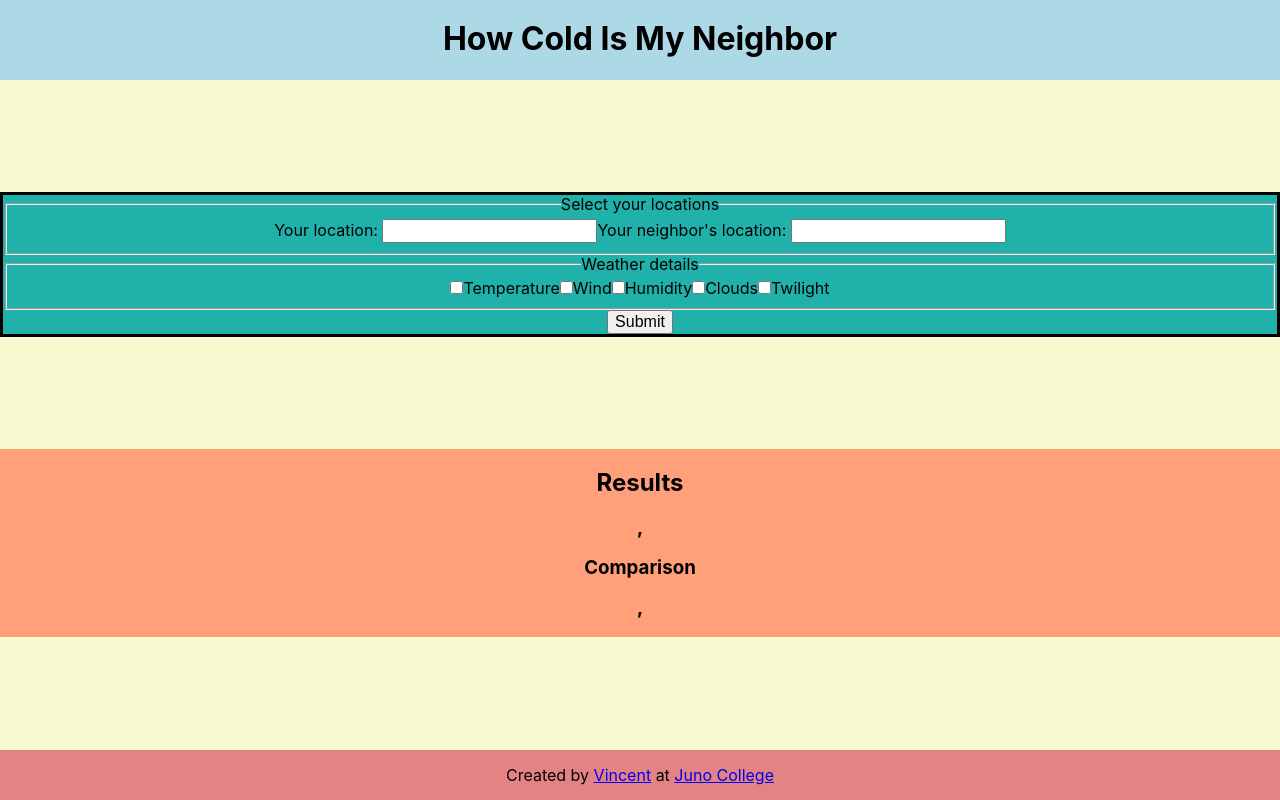
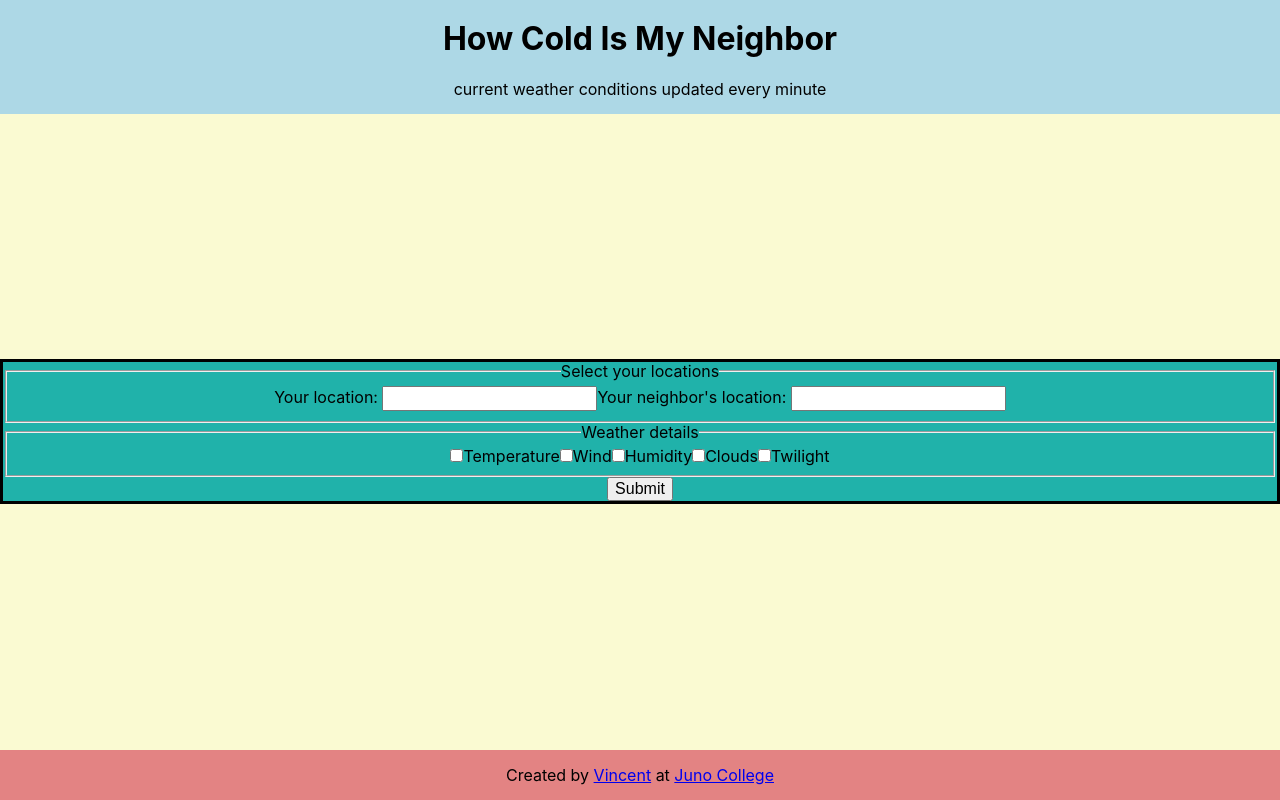
Before and after one commit to vinni-cmd/how-cold-is-my-neighbor, a React (Create React App) app: page / in a window 1280 px wide. Built offline with nearby package versions, Linux system fonts and the light colour scheme.

Commit message:
add conditional rendering and required attributes

```diff
--- a/src/App.js
+++ b/src/App.js
@@ -26,7 +26,9 @@ function App() {
     <div className="App">
       <Header />
       <Form handleFormSubmission={handleFormSubmission} />
-      <Results userWeather={userWeather} neighborWeather={neighborWeather} weatherSelection={weatherSelection} />
+      {
+        (Object.keys(userWeather).length && Object.keys(neighborWeather).length) ? <Results userWeather={userWeather} neighborWeather={neighborWeather} weatherSelection={weatherSelection} /> : null
+      }
       <Footer />
     </div>
   );
--- a/src/Components/Form/Form.js
+++ b/src/Components/Form/Form.js
@@ -37,9 +37,9 @@ const Form = ({ handleFormSubmission }) => {
       <fieldset>
         <legend>Select your locations</legend>
         <label htmlFor="userCity">Your location: </label>
-        <input type="text" name="userCity" id="userCity" onChange={(e) => { setUserCity(e.target.value) }} value={userCity} />
+        <input type="text" name="userCity" id="userCity" onChange={(e) => { setUserCity(e.target.value) }} value={userCity} required />
         <label htmlFor="neighborCity">Your neighbor's location: </label>
-        <input type="text" name="neighborCity" id="neighborCity" value={neighborCity} onChange={(e) => { setNeighborCity(e.target.value) }} />
+        <input type="text" name="neighborCity" id="neighborCity" value={neighborCity} onChange={(e) => { setNeighborCity(e.target.value) }} required />
       </fieldset>
       <fieldset>
         <legend>Weather details</legend>
--- a/src/Components/Header/Header.js
+++ b/src/Components/Header/Header.js
@@ -4,6 +4,7 @@ const Header = () => {
   return (
     <header>
       <h1>How Cold Is My Neighbor</h1>
+      <p>current weather conditions updated every minute</p>
     </header>
   )
 }
```
